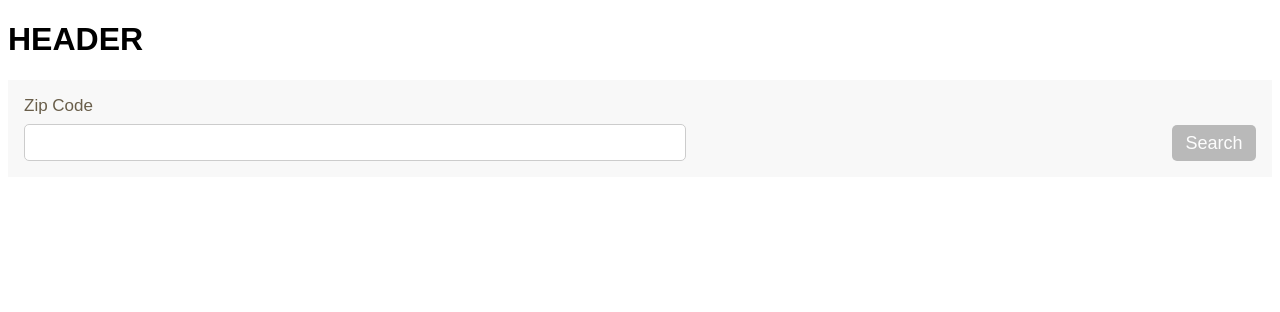
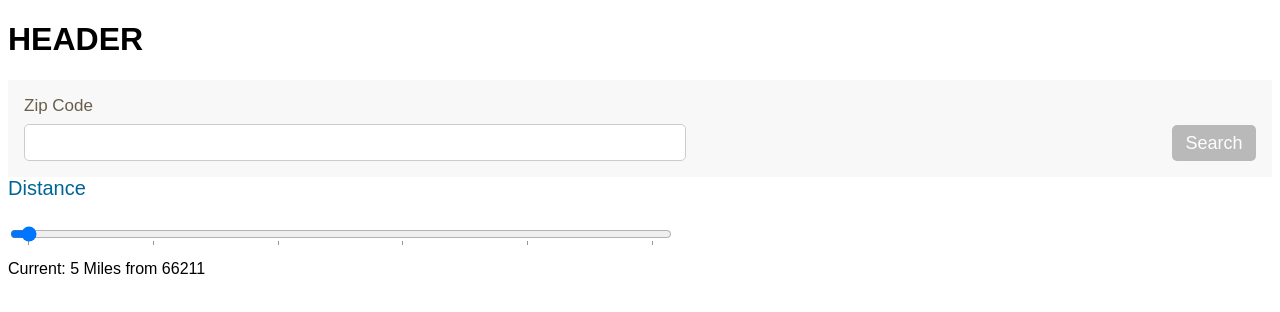
Before and after one commit to scheul93/deg-react-practice, a React (Create React App) app: page / in a window 1280 px wide. Shown: the top 312 px of the page. Built offline with nearby package versions, Linux system fonts and the light colour scheme.

Commit message:
distance filter initial add

```diff
--- a/src/App.css
+++ b/src/App.css
@@ -7,6 +7,11 @@ body {
     display: block;
     font-size: 1.0625em;
     margin-bottom: .5em;
+}
+
+.label--alt {
+    color: #006595;
+    font-size: 1.25em;
 }
 
 .input {
--- a/src/App.js
+++ b/src/App.js
@@ -1,5 +1,6 @@
 import React, { Component } from 'react';
 import Search from './components/Search/Search';
+import DistanceFilter from './components/DistanceFilter/DistanceFilter';
 import './App.css';
 
 class App extends Component {
@@ -10,7 +11,7 @@ class App extends Component {
         value: ""
       },
       distance: {
-        value: ""
+        value: "5"
       },
       gender: {
         value: ""
@@ -25,6 +26,7 @@ class App extends Component {
           <h1 className="App-title">HEADER</h1>
         </header>
         <Search zipCode={this.state.zipCode} />
+        <DistanceFilter distance={this.state.distance} />
       </div>
     );
   }
--- /dev/null
+++ b/src/components/DistanceFilter/DistanceFilter.js
@@ -0,0 +1,62 @@
+import React, { Component } from 'react';
+// import './DistanceFilter.css';
+
+class DistanceFilter extends Component {
+
+    constructor(props) {
+        super(props);
+        this.state = {
+            inputValue: this.props.distance.value
+        }
+    }
+
+    onInputChange(e) {
+        this.setState({inputValue: e.target.value});
+    }
+
+    render() {
+        return (
+            <div>
+                <ZipCodeField onInputChange={this.onInputChange.bind(this)} milesVal={this.state.inputValue} />
+                <ZipCodeDescription milesVal={this.state.inputValue}/>
+            </div>
+        )
+    }
+}
+
+function ZipCodeField(props) {
+    return (
+        <div className="field">
+            <label htmlFor="distance" className="label label--alt">Distance</label>
+            <input className="input"
+                type="range"
+                name="distance"
+                id="distance"
+                list="tickmarks"
+                min="5"
+                max="30"
+                step="5"
+                onChange={props.onInputChange}
+                value={props.milesVal}
+            />
+            <datalist id="tickmarks">
+                <option value="5" label="5" />
+                <option value="10" label="10" />
+                <option value="15" label="15" />
+                <option value="20" label="20" />
+                <option value="25" label="25" />
+                <option value="30" label="All" />
+            </datalist>
+        </div>
+    )
+}
+
+function ZipCodeDescription(props) {
+    return (
+        <div className="distance__description">
+            Current: {props.milesVal > 25 ? 'All' : props.milesVal} Miles from {props.zipCode || '66211'}
+        </div>
+    )
+}
+
+export default DistanceFilter;
```
Also changed, not shown: 1 other file (tests, documents, lock files or other folders).
